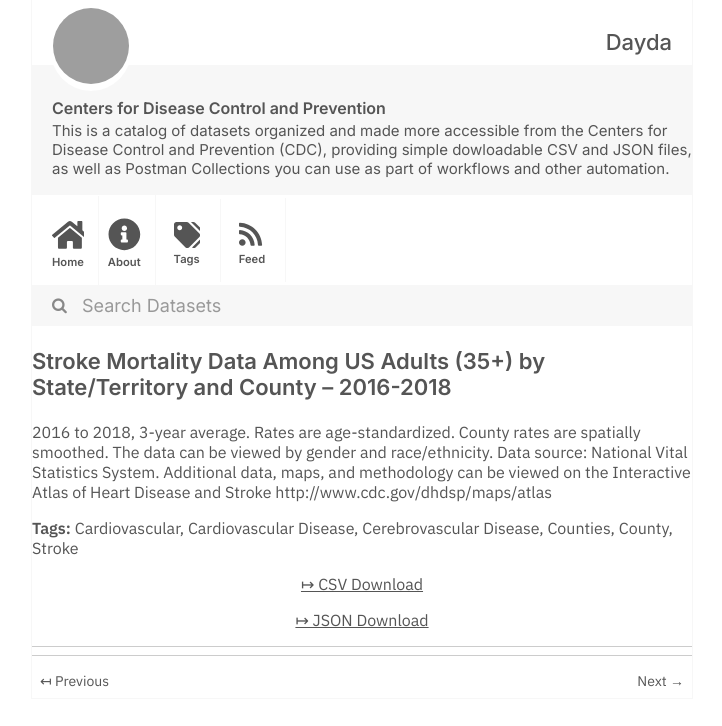
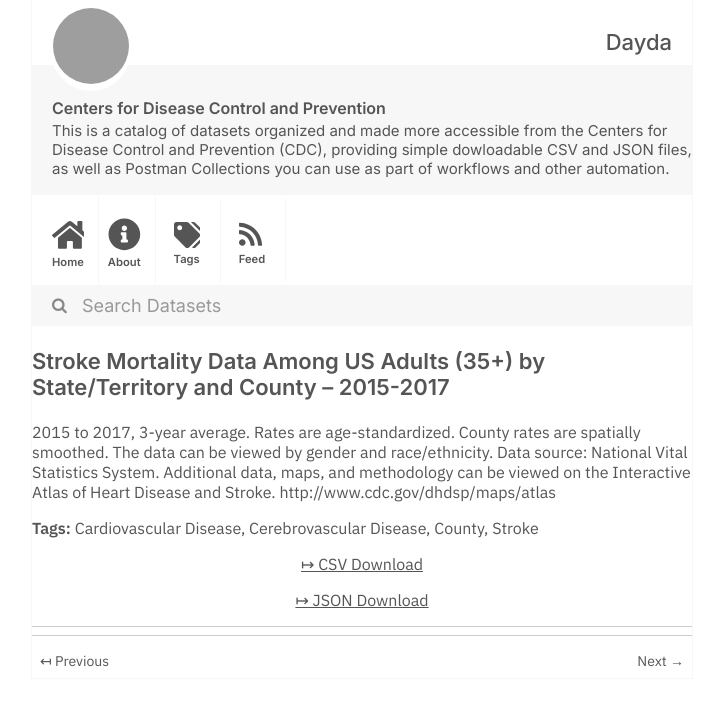
Before and after one commit to dayda-entities/centers-for-disease-control-and-prevention, a Jekyll site: the page built from _posts/2020-12-10-stroke-mortality-data-among-us.md, in a window 1280 px wide, cut to the strip 0-726 px from the top of the page. Shown: the whole strip, without its empty margins (278-1000 px from the left). Built offline with Jekyll 4.4.1, drawn with Linux system fonts in a browser that asks for light colours; grey boxes are pictures that could not be loaded.

Commit message:
Publish Data

```diff
--- a/_posts/2020-12-10-stroke-mortality-data-among-us.md
+++ b/_posts/2020-12-10-stroke-mortality-data-among-us.md
@@ -1,22 +1,21 @@
 ---
 title: >-
   Stroke Mortality Data Among US Adults (35+) by State/Territory and County –
-  2016-2018
-created: '2020-12-10T22:07:15.319132'
-modified: '2021-04-21T19:39:32.804173'
+  2015-2017
+created: '2020-12-10T22:07:16.723897'
+modified: '2021-04-21T19:40:35.683131'
 state: active
 type: dataset
 tags:
-  - Cardiovascular
   - Cardiovascular Disease
   - Cerebrovascular Disease
-  - Counties
   - County
   - Stroke
 groups: []
-csv_url: 'https://data.cdc.gov/api/views/tqwu-4a7k/rows.csv?accessType=DOWNLOAD'
-json_url: 'https://data.cdc.gov/api/views/tqwu-4a7k/rows.json?accessType=DOWNLOAD'
+csv_url: 'https://data.cdc.gov/api/views/v246-z5tb/rows.csv?accessType=DOWNLOAD'
+json_url: 'https://data.cdc.gov/api/views/v246-z5tb/rows.json?accessType=DOWNLOAD'
 layout: post
 
 ---
-2016 to 2018, 3-year average. Rates are age-standardized. County rates are spatially smoothed. The data can be viewed by gender and race/ethnicity. Data source: National Vital Statistics System. Additional data, maps, and methodology can be viewed on the Interactive Atlas of Heart Disease and Stroke http://www.cdc.gov/dhdsp/maps/atlas
+2015 to 2017, 3-year average. Rates are age-standardized. County rates are spatially smoothed. The data can be viewed by gender and race/ethnicity. Data source: National Vital Statistics System. Additional data, maps, and methodology can be viewed on the Interactive Atlas of Heart Disease and Stroke.
+http://www.cdc.gov/dhdsp/maps/atlas
```
